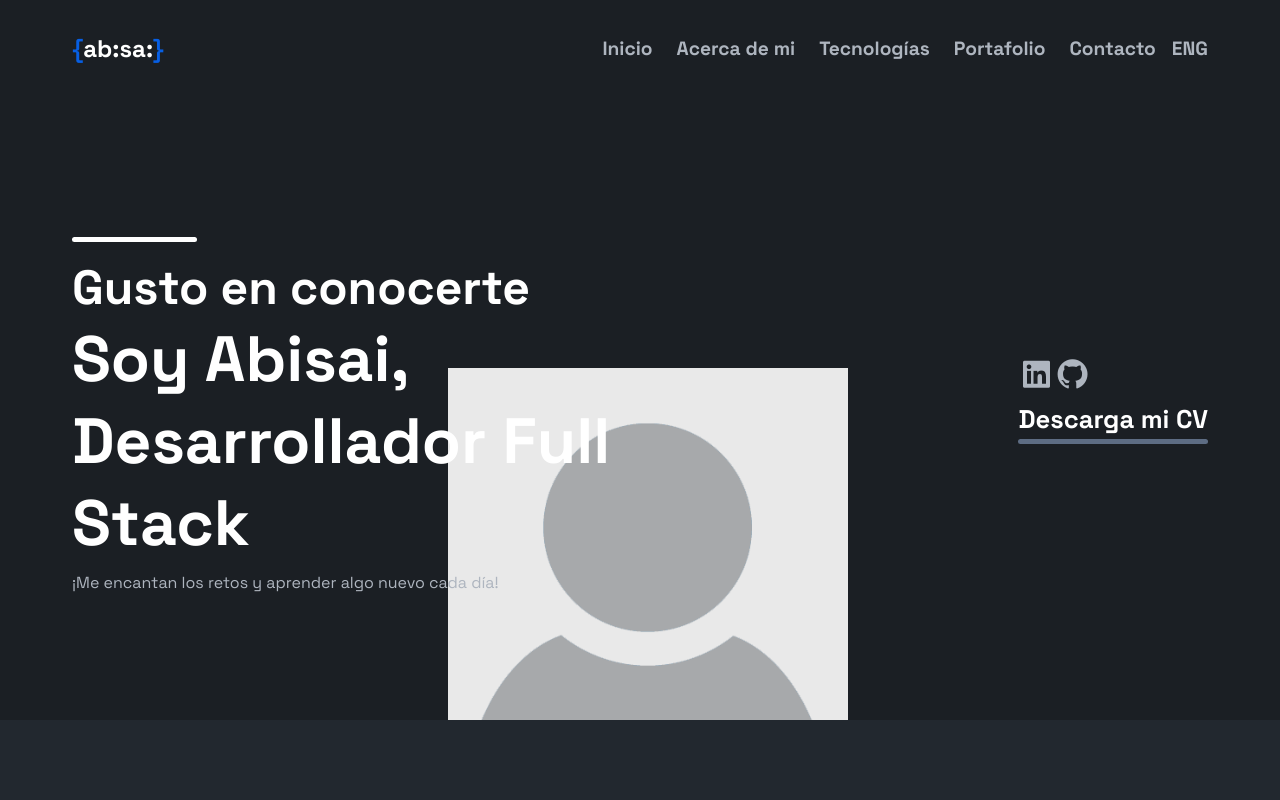
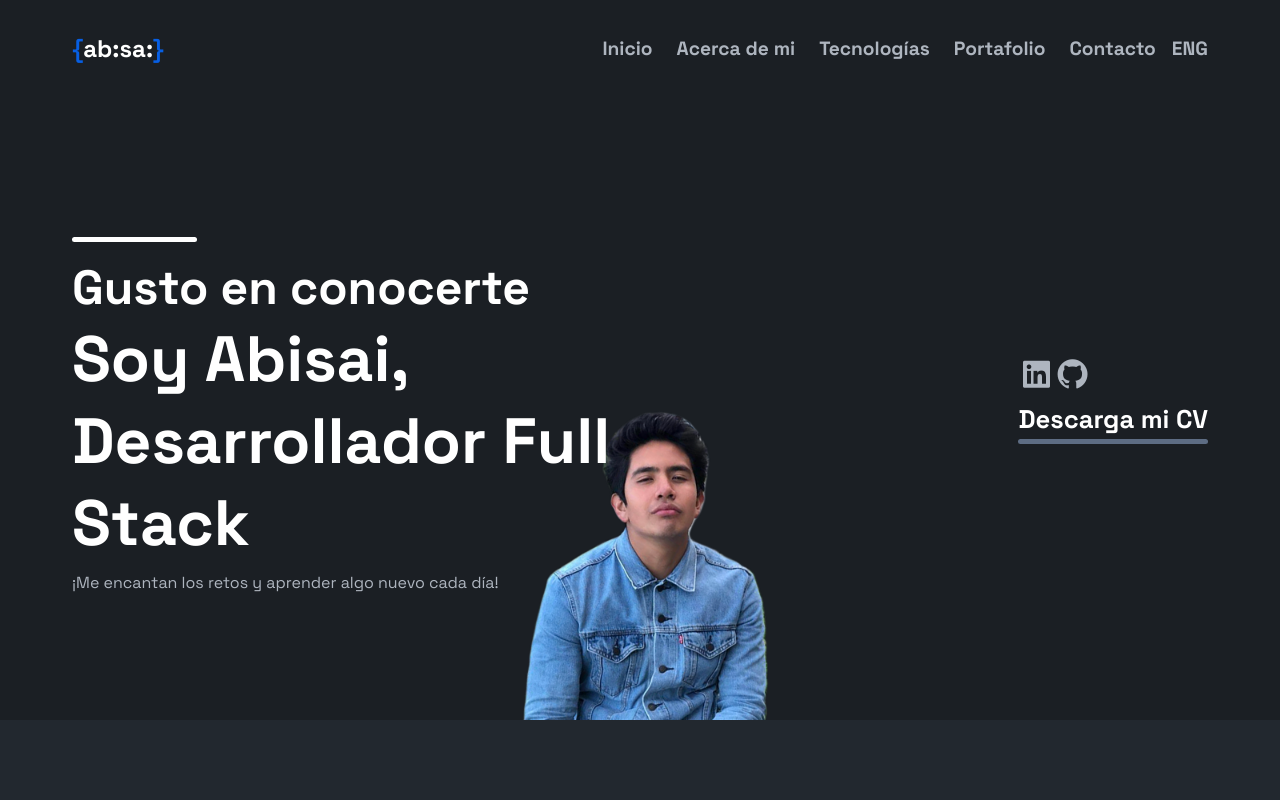
Before and after one commit to abisailunadev/Portfolio, a React (Vite) app: page / in a window 1280 px wide. Shown: the top 800 px of the page. Built offline with nearby package versions, Linux system fonts and the light colour scheme.

Commit message:
v0.5 Added temporary profile picture and some bugs fixed

```diff
--- a/src/App.css
+++ b/src/App.css
@@ -334,7 +334,7 @@ nav{
 }
 
 .home__profile-picture img{
-  width: 200px;
+  width: 300px;
 }
 
 /* About me */
--- a/src/components/Home.jsx
+++ b/src/components/Home.jsx
@@ -1,5 +1,5 @@
 import React from 'react';
-import default_pp from '../images/default_pp.jpg'
+import ownpicture from '../images/ownpicture.png'
 import CV_ENG from '../files/CV_ENG.pdf'
 import { useSelector } from 'react-redux';
 
@@ -42,7 +42,7 @@ const Home = () => {
             </div>
           </div>
           <div className="home__profile-picture">
-            <img src={default_pp} alt="" />
+            <img src={ownpicture} alt="" />
             <p>{isEnglish ? 'Hi, its me! :)' : '¡Hola, soy yo! :)'}</p>
           </div>
         </div>
```
Also changed, not shown: src/images/ownpicture.png (added).
